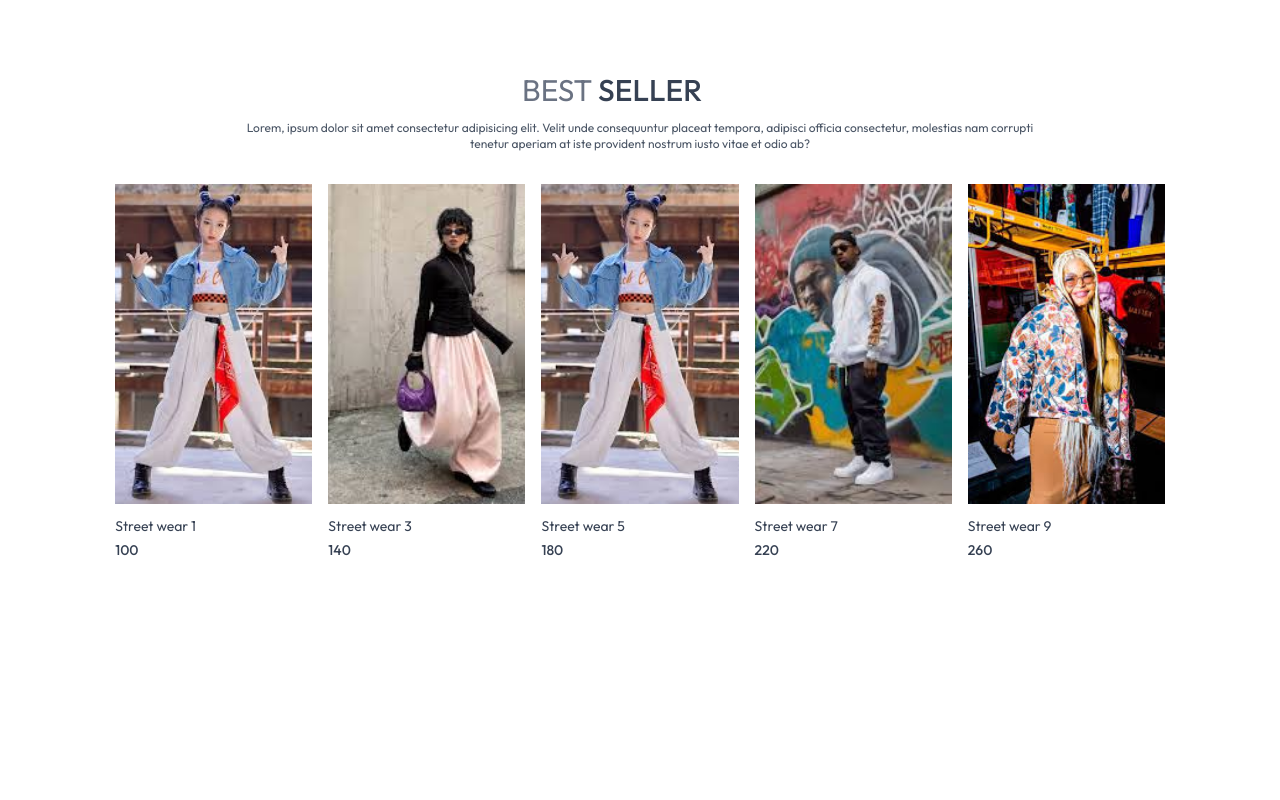
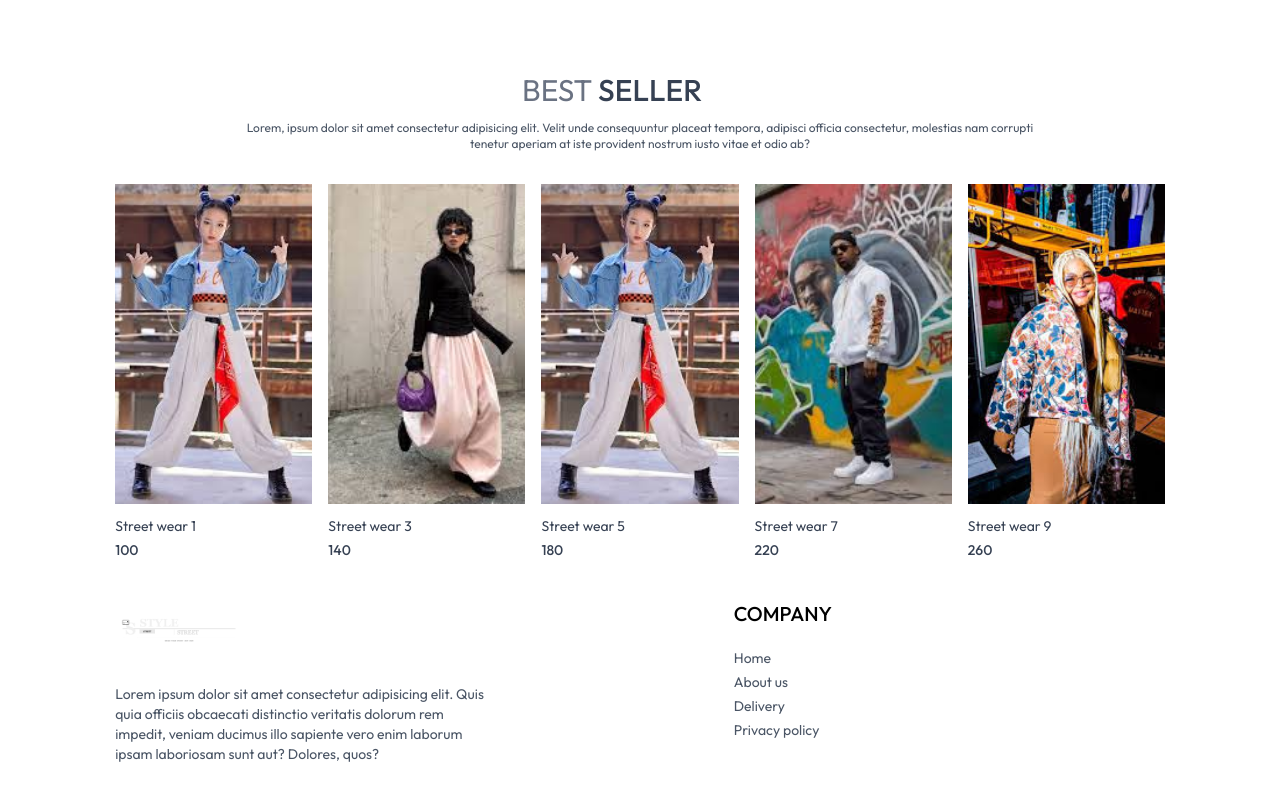
Before and after one commit to Sainrai0suiiiii/Ecommerce, a React (Vite) app in the folder frontend/: page / in a window 1280 px wide. Shown: the part 1652-2452 px from the top of the page. Before the commit the page ends 2252 px from the top, so only its background shows below. Built offline with nearby package versions, Linux system fonts and the light colour scheme.

Commit message:
footer section

```diff
--- a/frontend/src/App.jsx
+++ b/frontend/src/App.jsx
@@ -12,6 +12,7 @@ import Orders from './pages/Orders'
 
 import PlaceOrder from './pages/PlaceOrder'
 import Product from './pages/Product'
+import Footer from './components/Footer'
 
 const App = () => {
   return (
@@ -30,6 +31,7 @@ const App = () => {
         <Route path="/PlaceOrder" element={<PlaceOrder />} />
         <Route path ="/Hero" element = {<Hero/>}/>
       </Routes>
+      <Footer/>
     </div>
   )
 }
--- /dev/null
+++ b/frontend/src/components/Footer.jsx
@@ -0,0 +1,27 @@
+import { assets } from '../assets/assets'
+
+const Footer = () => {
+  return (
+    <div>
+        <div className='flex flex-col sm:grid grid-cols-[3fr_1fr_1fr] gap-14 my-10 mt-10 text-sm'>
+            <div>
+                <img src={assets.style_street_logo} className='mb-5 w-32' alt=""/>
+                <p className='w-full md:w-2/3 text-gray-600'>
+                    Lorem ipsum dolor sit amet consectetur adipisicing elit. Quis quia officiis obcaecati distinctio veritatis dolorum rem impedit, veniam ducimus illo sapiente vero enim laborum ipsam laboriosam sunt aut? Dolores, quos?
+                </p>
+            </div>
+            <div>
+                <p className='text-xl font-medium mb-5'>COMPANY</p>
+                <ul className='flex flex-col gap-1 text-gray-600'>
+                    <li>Home</li>
+                    <li>About us</li>
+                    <li>Delivery</li>
+                    <li>Privacy policy</li>
+                </ul>
+            </div>
+        </div>
+    </div>
+  )
+}
+
+export default Footer
--- a/frontend/src/components/OurPolicy.jsx
+++ b/frontend/src/components/OurPolicy.jsx
@@ -1,10 +1,14 @@
 import React from 'react'
+import { assets } from '../assets/assets'
 
 const OurPolicy = () => {
   return (
     <div className='flex flex-col sm:flex-row justify-around gap-12 sm:gap-2 text-center py-20 text-xs sm:text-sm md:text-base text-gray-700'>
         <div>
             <img src={assets.transfer.png} className='w-12 m-auto mb-5' alt =""/>
+            <p>
+                Lorem ipsum, dolor sit amet consectetur adipisicing elit. Tenetur repellat quam deserunt quos. Commodi in architecto facere dolore dolorum quos obcaecati ratione eveniet debitis aliquam! Consequuntur rerum consequatur asperiores quaerat!
+            </p>
         </div>
     </div>
   )
--- a/frontend/src/pages/Home.jsx
+++ b/frontend/src/pages/Home.jsx
@@ -9,6 +9,7 @@ const Home = () => {
       <Hero />
       <LatestCollection />
       <BestSeller />
+
     </div>
   )
 }
```
